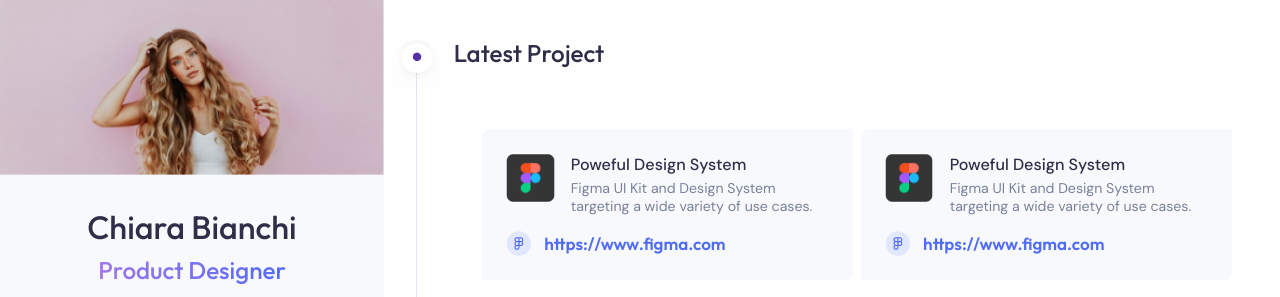
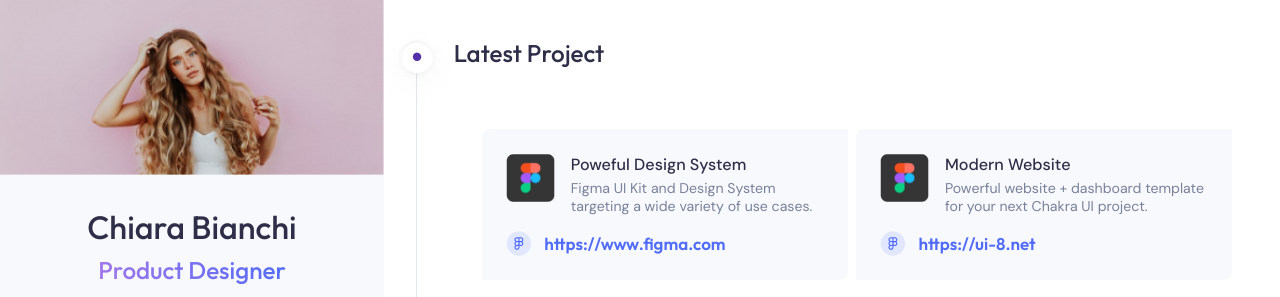
Before and after one commit to jayan058/Leafrog-Assignments, a plain HTML site: page index.html in a window 1280 px wide. Shown: the top 297 px of the page. Drawn offline with Linux system fonts and the light colour scheme.

Commit message:
Update index.html

```diff
--- a/index.html
+++ b/index.html
@@ -170,18 +170,18 @@
                     <img src="./project1.png" alt="noimage" class="projectimages">
                     <div class="aboutproject">
                     <p class="projecttopic">
-                        Poweful Design System
+                        Modern Website
 
                     </p>
                     <p class="detaileddescription">
-                        Figma UI Kit and Design System targeting a wide variety of use cases.
+                        Powerful website + dashboard template for your next Chakra UI project.
                     </p>
 
                     </div>
                     </div>
                     <div class="projectlink">
                     <img src="./project1icon.png" alt="noimage">
-                    <p class="exactprojectlink">https://www.figma.com</p>
+                    <p class="exactprojectlink">https://ui-8.net</p>
                     </div>
                     </div>
                 </div>
```
